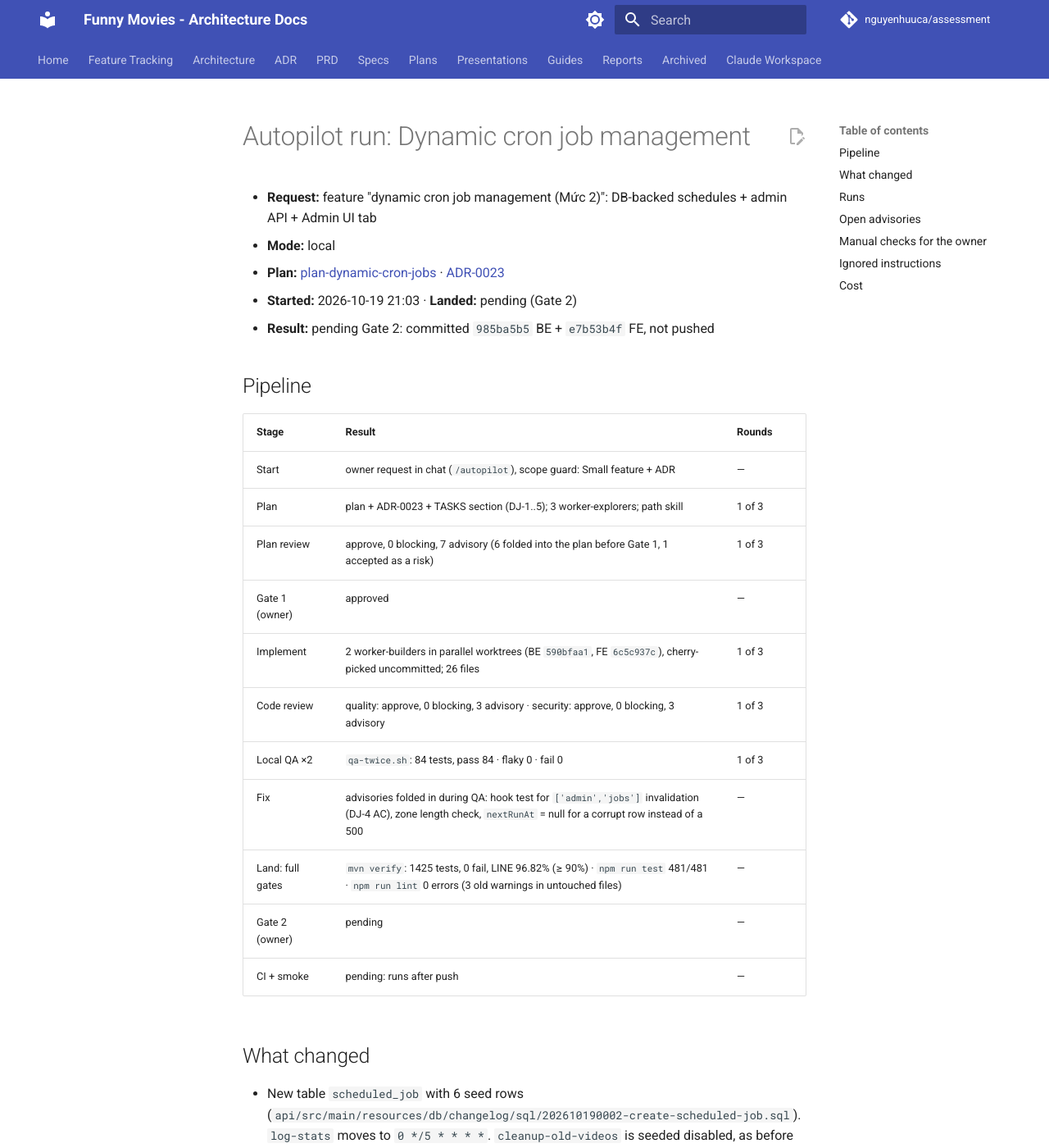
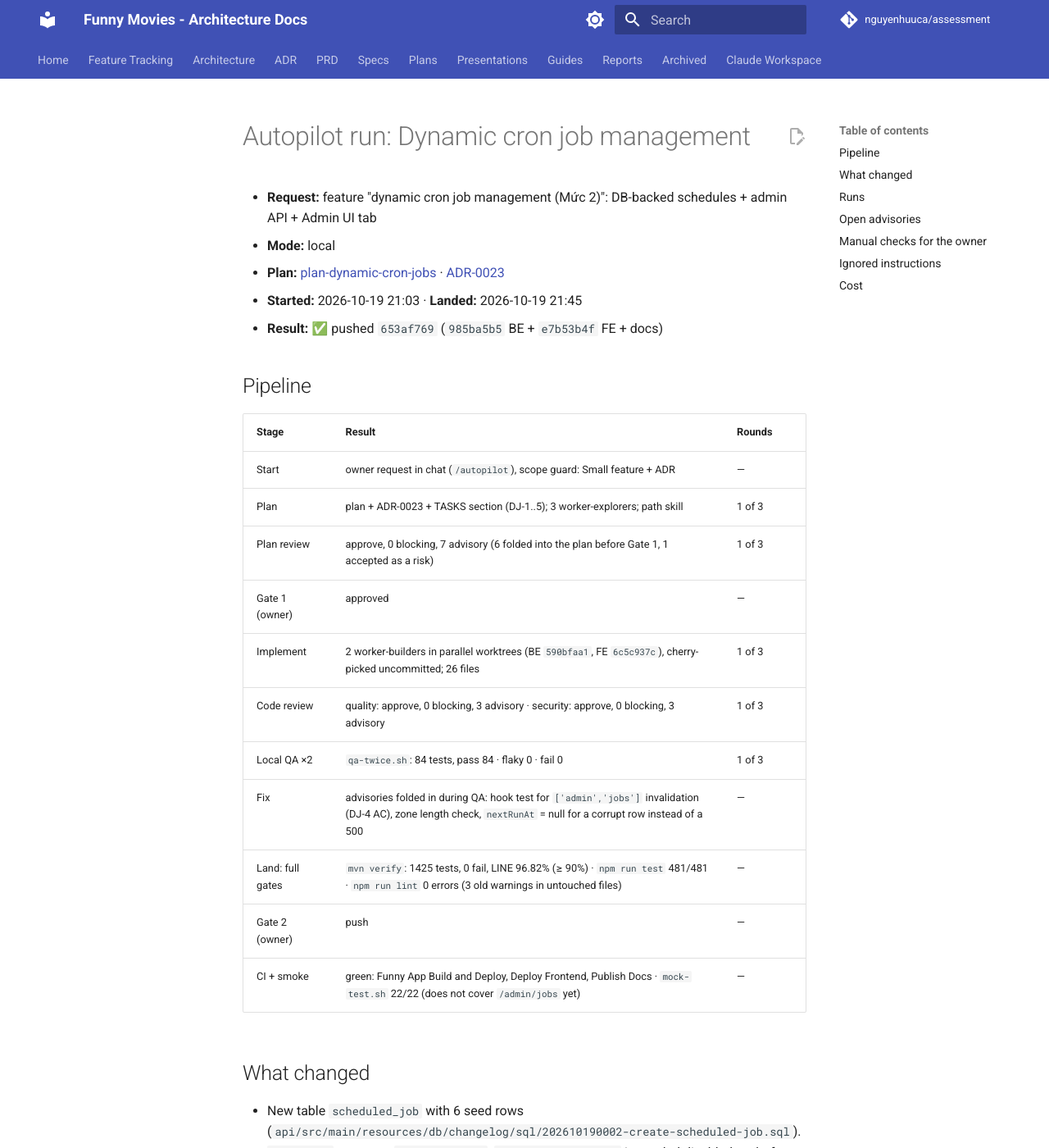
Before and after one commit to nguyenhuuca/assessment, an MkDocs documentation site: the page built from docs/reports/autopilot-2026-10-19-dynamic-cron-jobs.md, in a window 1280 px wide and 1400 px high. Shown: the whole window at 82% size. Built offline with MkDocs 1.6.1 and Material for MkDocs 9.7.7, drawn with Linux system fonts in a browser that asks for light colours; comment, search, counter and statistics services are not loaded; some of the changed text lies outside the part shown.

Commit message:
chore(session): dynamic cron jobs landed, CI green, smoke 22/22
Co-Authored-By: Claude Opus 5.5 <noreply@anthropic.com>

```diff
--- a/docs/reports/autopilot-2026-10-19-dynamic-cron-jobs.md
+++ b/docs/reports/autopilot-2026-10-19-dynamic-cron-jobs.md
@@ -12,8 +12,8 @@ back and fills the rest. The workflow appends the rows under "## Cost" itself; d
 - **Request:** feature "dynamic cron job management (Mức 2)": DB-backed schedules + admin API + Admin UI tab
 - **Mode:** local
 - **Plan:** [plan-dynamic-cron-jobs](../plans/plan-dynamic-cron-jobs.md) · [ADR-0023](../adr/0023-dynamic-cron-jobs.md)
-- **Started:** 2026-10-19 21:03 · **Landed:** pending (Gate 2)
-- **Result:** pending Gate 2: committed `985ba5b5` BE + `e7b53b4f` FE, not pushed
+- **Started:** 2026-10-19 21:03 · **Landed:** 2026-10-19 21:45
+- **Result:** ✅ pushed `653af769` (`985ba5b5` BE + `e7b53b4f` FE + docs)
 
 ## Pipeline
 
@@ -28,8 +28,8 @@ back and fills the rest. The workflow appends the rows under "## Cost" itself; d
 | Local QA ×2 | `qa-twice.sh`: 84 tests, pass 84 · flaky 0 · fail 0 | 1 of 3 |
 | Fix | advisories folded in during QA: hook test for `['admin','jobs']` invalidation (DJ-4 AC), zone length check, `nextRunAt` = null for a corrupt row instead of a 500 | — |
 | Land: full gates | `mvn verify`: 1425 tests, 0 fail, LINE 96.82% (≥ 90%) · `npm run test` 481/481 · `npm run lint` 0 errors (3 old warnings in untouched files) | — |
-| Gate 2 (owner) | pending | — |
-| CI + smoke | pending: runs after push | — |
+| Gate 2 (owner) | push | — |
+| CI + smoke | green: Funny App Build and Deploy, Deploy Frontend, Publish Docs · `mock-test.sh` 22/22 (does not cover `/admin/jobs` yet) | — |
 
 ## What changed
 
@@ -54,6 +54,8 @@ Same columns and rules as `.claude/skills/autopilot/resources/ledger.template.md
 | 5 | 1 | code review | 1 | skill | approve (quality + security) | 0 | 6 | 23 | 2.8 | 98388 | sonnet ×2 |
 | 6 | 1 | QA ×2 | 1 | orchestrator | pass 84 | — | — | — | 2 | — | opus |
 | 7 | 1 | land: gates + commit | — | orchestrator | green; `985ba5b5`, `e7b53b4f` | — | — | — | 5 | — | opus |
+| 8 | 1 | gate 2 | — | — | push | — | — | — | — | — | — |
+| 9 | 1 | CI + smoke | — | orchestrator | green · smoke 22/22 | — | — | — | 8 | — | opus |
 
 ## Open advisories
 
```
Also changed, not shown: session.txt (+6 -6 lines).
